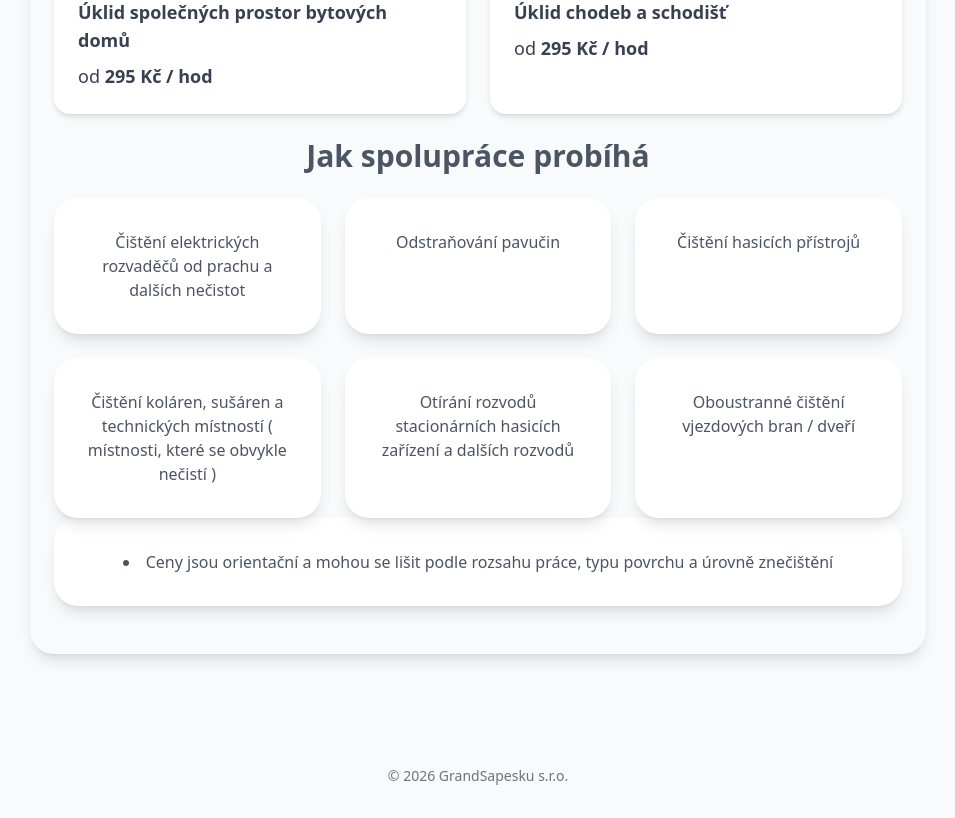
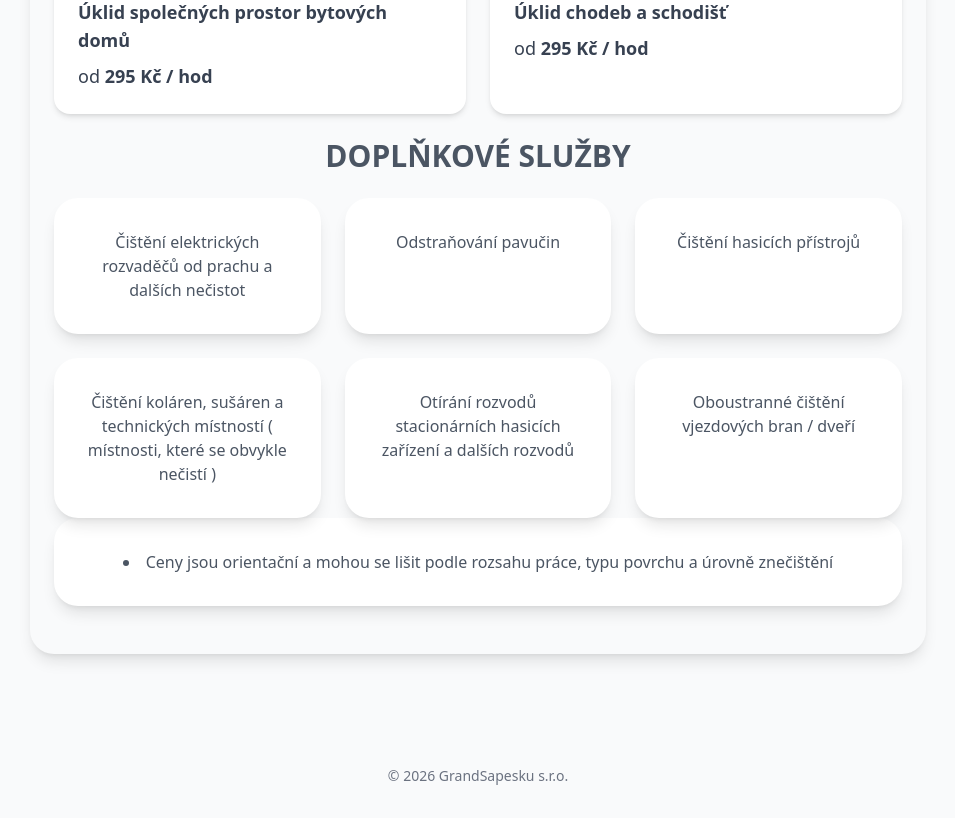
Before and after one commit to Grandsapesku/grandsapesku, a Next.js app: page / in a window 1280 px wide. Shown: the part 4579-5397 px from the top of the page, without its empty margins (162-1117 px from the left). Built offline with nearby package versions, Linux system fonts and the light colour scheme.

Commit message:
Update GrandSapeskuWebsite.jsx

```diff
--- a/components/GrandSapeskuWebsite.jsx
+++ b/components/GrandSapeskuWebsite.jsx
@@ -261,9 +261,9 @@ export default function GrandSapeskuWebsite() {
             </li>
           </ul>
           <p className="text-center text-gray-600 mt-4">
-             {/* JAK DOPLŇKOVÉ SLUŽBY */}
+             {/* DOPLŇKOVÉ SLUŽBY */}
         <section id="jak" className="grid gap-6">
-          <h2 className="text-3xl font-bold text-center">Jak spolupráce probíhá</h2>
+          <h2 className="text-3xl font-bold text-center">DOPLŇKOVÉ SLUŽBY</h2>
           <ol className="grid md:grid-cols-3 gap-6">
             <li className="bg-white p-8 rounded-3xl shadow-lg text-center">Čištění elektrických rozvaděčů od prachu a dalších nečistot</li>
             <li className="bg-white p-8 rounded-3xl shadow-lg text-center">Odstraňování pavučin</li>
```
